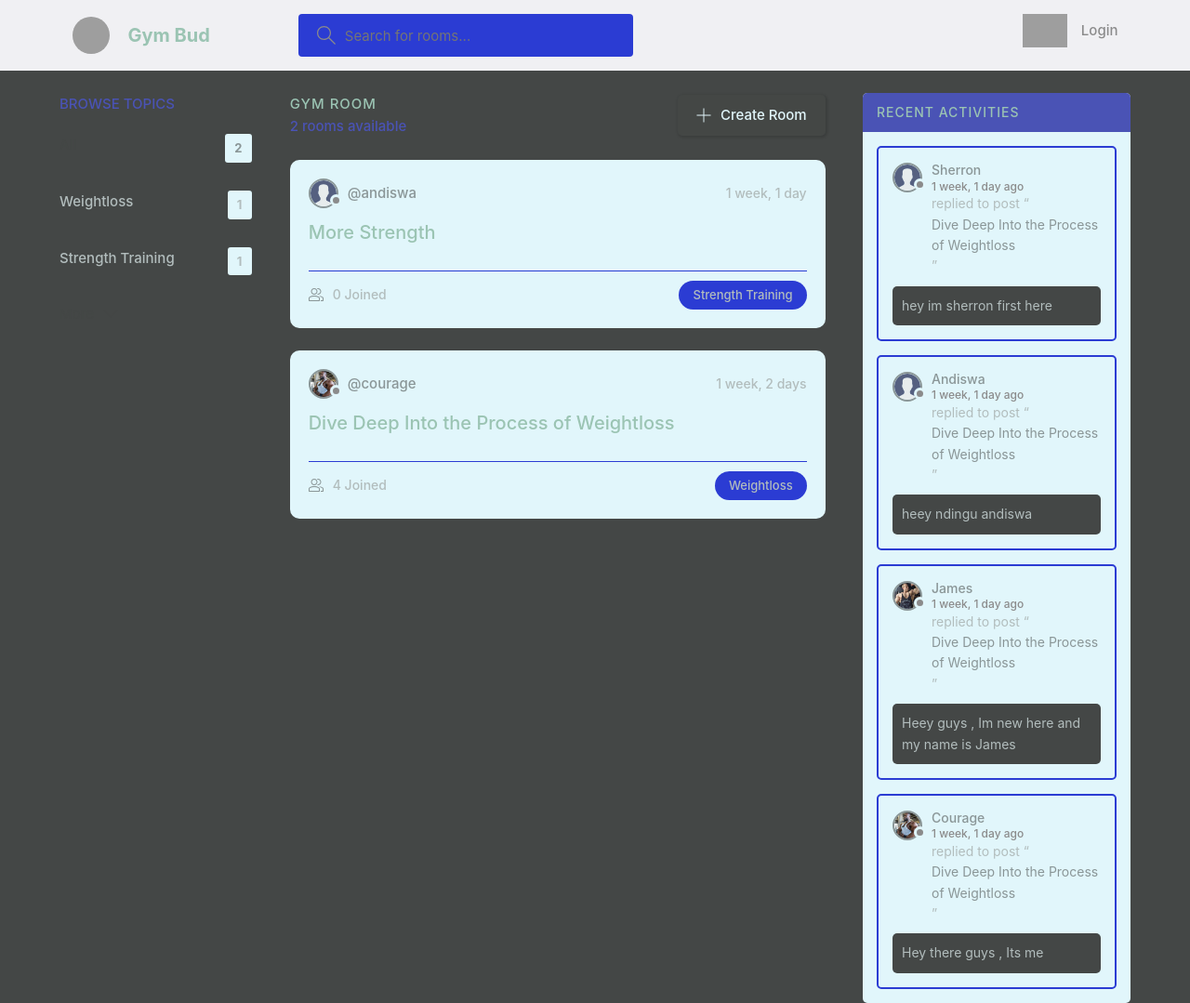
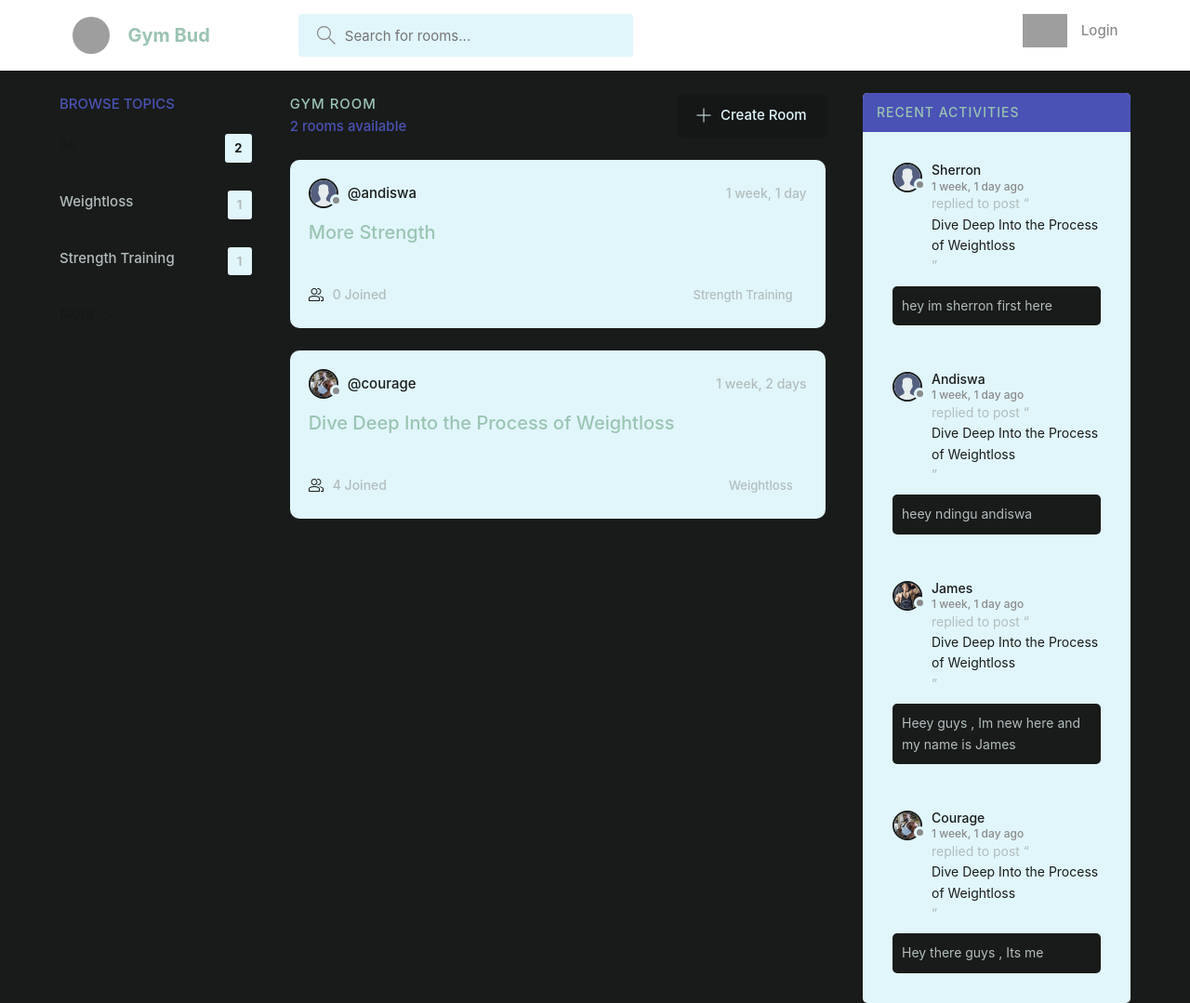
Before and after one commit to CourageGanyiwa/gym_bud_app, a Django app: page / in a window 1280 px wide. Shown: the whole page at 93% size. Run offline with Django 5.2, Linux system fonts and the light colour scheme; data comes from the database, SQL or seed files in the repository; grey boxes are pictures that could not be loaded.

Commit message:
latest changes

```diff
--- a/static/styles/style.css
+++ b/static/styles/style.css
@@ -1,14 +1,14 @@
 :root {
-  --color-main: #4447468c;
+  --color-main: #161817fb;
   --color-main-light: #e1f6fb;
   --color-dark: #e1f6fb;
-  --color-dark-medium: #2b3cd3;
+  --color-dark-medium: #e1f6fb;
   --color-dark-light: #4a53b5;
   --color-light: #9bc4b3;
   --color-gray: #8b8b8b;
   --color-light-gray: #b2bdbd;
-  --color-bg: #444746;
-  --color-success: #5dd693;
+  --color-bg: #161817fb;
+  --color-success: #59ed9c;
   --color-error: #fc4b0b;
 }
 
@@ -265,7 +265,7 @@ a {
 
 .header {
   padding: 1.5rem;
-  background-color: rgb(240, 240, 243);
+  background-color: white;
 }
 
 .header > .container {
@@ -312,7 +312,7 @@ a {
   background: transparent;
   border: none;
   outline: none;
-  color: var(--color-light);
+  color: crimson;
 }
 
 @media screen and (max-width: 800px) {
```
